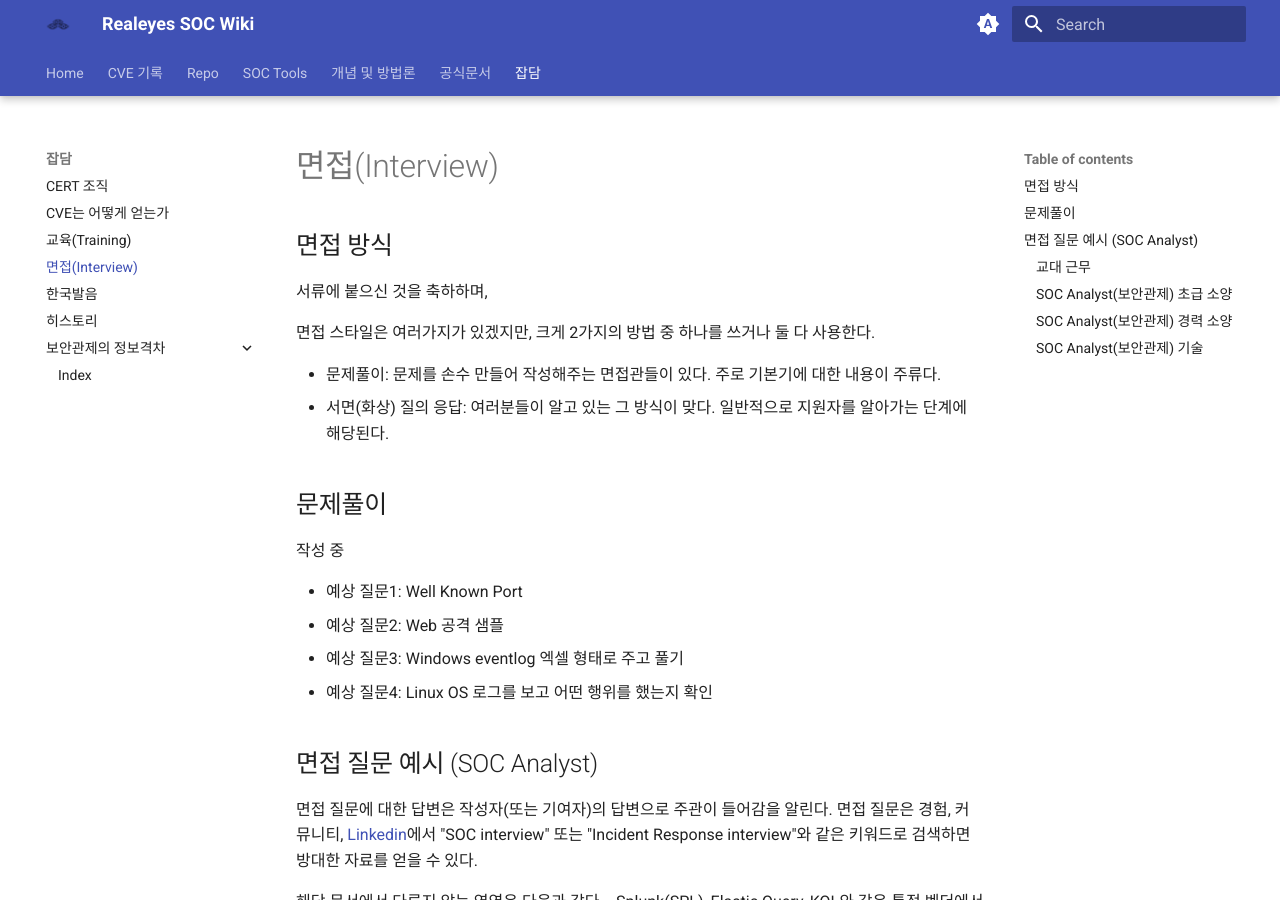
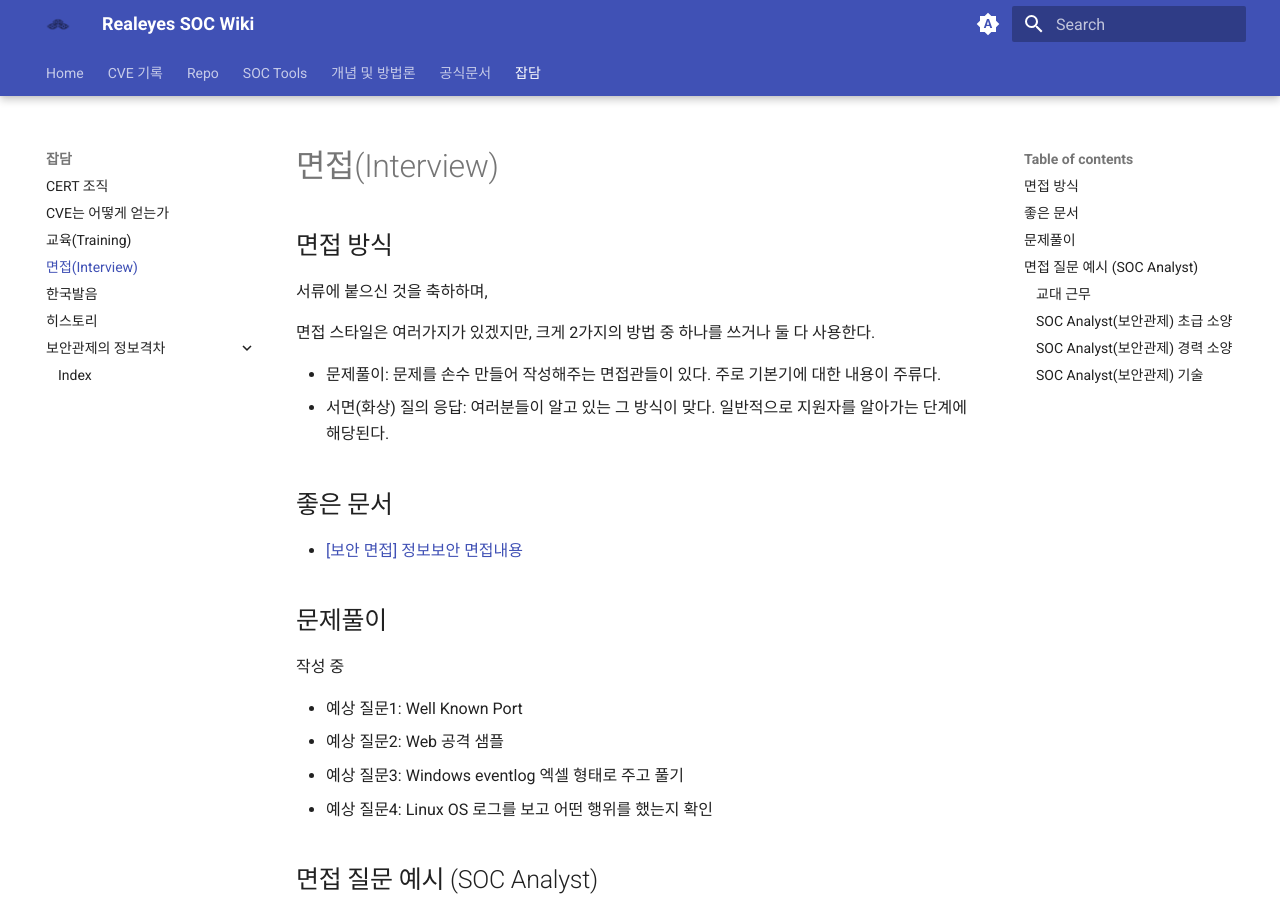
Before and after one commit to real-eyes/secu_wiki, an MkDocs documentation site: the page built from docs/잡담/면접(Interview).md, in a window 1280 px wide and 900 px high. Built offline with MkDocs 1.6.1 and Material for MkDocs 9.7.7, drawn with Linux system fonts in a browser that asks for light colours.

Commit message:
test18-면접추가

```diff
--- a/docs/잡담/면접(Interview).md
+++ b/docs/잡담/면접(Interview).md
@@ -6,6 +6,9 @@
 
 - 문제풀이: 문제를 손수 만들어 작성해주는 면접관들이 있다. 주로 기본기에 대한 내용이 주류다.
 - 서면(화상) 질의 응답: 여러분들이 알고 있는 그 방식이 맞다. 일반적으로 지원자를 알아가는 단계에 해당된다.
+
+## 좋은 문서
+- [[보안 면접] 정보보안 면접내용](https://m.blog.naver.com/kdi0373/220378248710)
 
 
 ## 문제풀이
```
